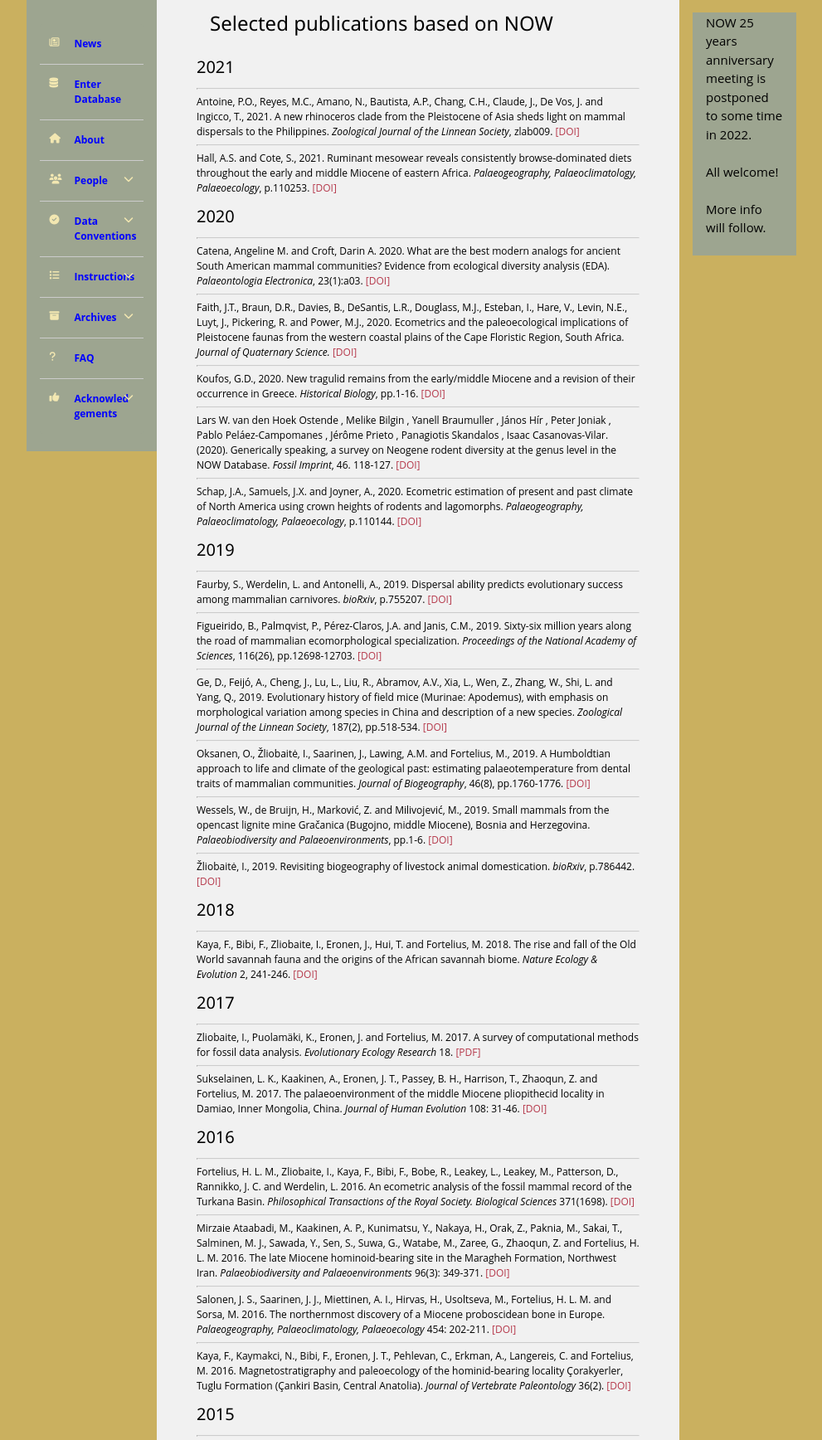
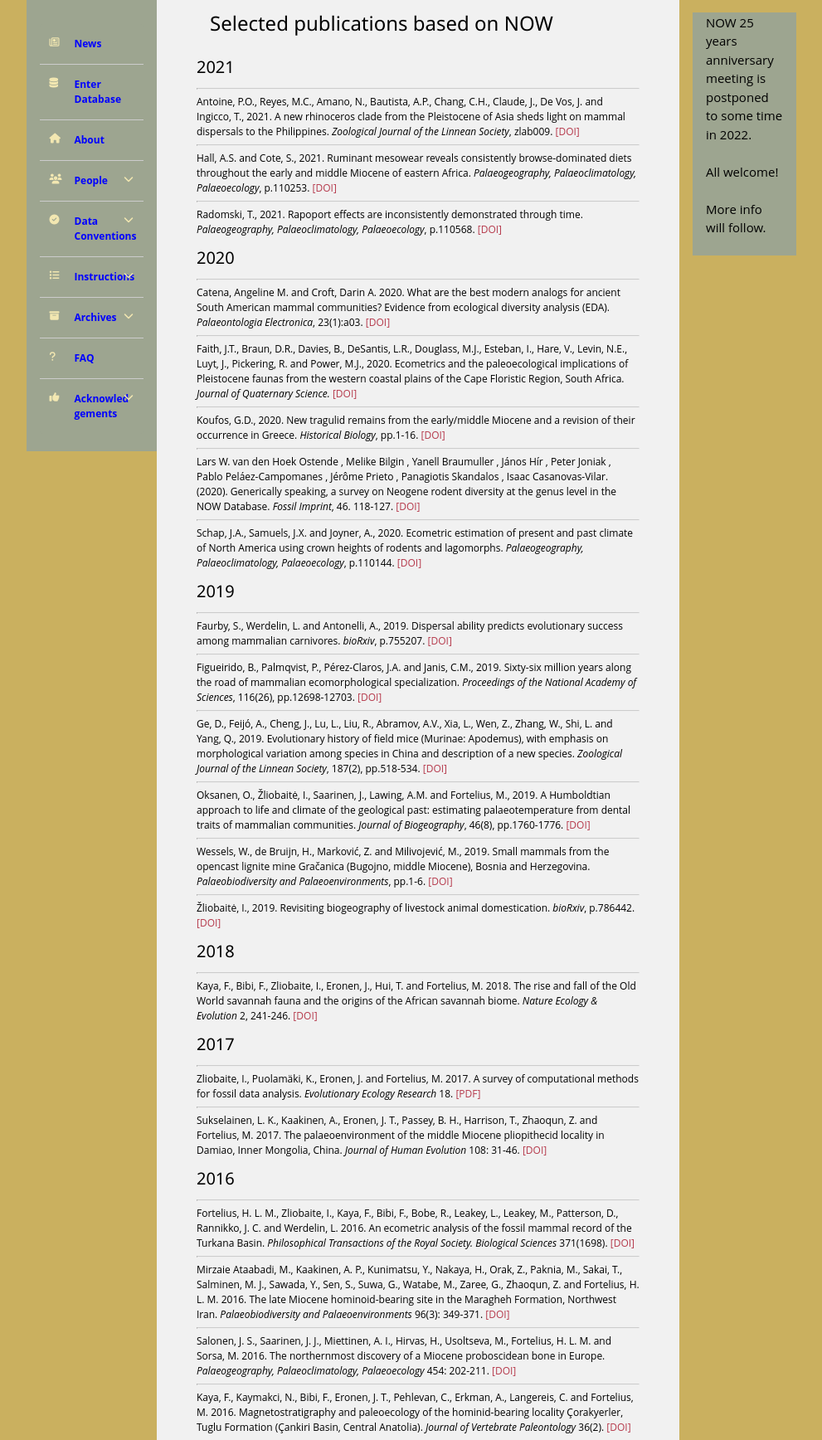
Before and after one commit to karilint/new_and_old_worlds, a Django app: template now/templates/publications.html in a window 1280 px wide. Shown: the part 267-2003 px from the top of the page at 83% size, without its empty margins (136-1127 px from the left). Run offline with Django 3.2, Linux system fonts and the light colour scheme; the template is opened without the code that fills it, so the values that code supplies are empty; some libraries are stand-ins or nearby versions.

Commit message:
Updated Publications

```diff
--- a/now/templates/publications.html
+++ b/now/templates/publications.html
@@ -32,6 +32,10 @@
   <hr>Hall, A.S. and Cote, S., 2021. Ruminant mesowear reveals consistently browse-dominated diets throughout the early and middle Miocene of eastern Africa.
     <i>Palaeogeography, Palaeoclimatology, Palaeoecology</i>, p.110253.
     <a href="https://doi.org/10.1016/j.palaeo.2021.110253" target="_blank">[DOI]</a>
+
+  <hr>Radomski, T., 2021. Rapoport effects are inconsistently demonstrated through time.
+    <i>Palaeogeography, Palaeoclimatology, Palaeoecology</i>, p.110568.
+    <a href="https://doi.org/10.1016/j.palaeo.2021.110568" target="_blank">[DOI]</a>
 
   <h4>2020</h4>
   <hr>Catena, Angeline M. and Croft, Darin A. 2020. What are the best modern analogs for ancient South American mammal communities? Evidence from ecological diversity analysis (EDA).
```
